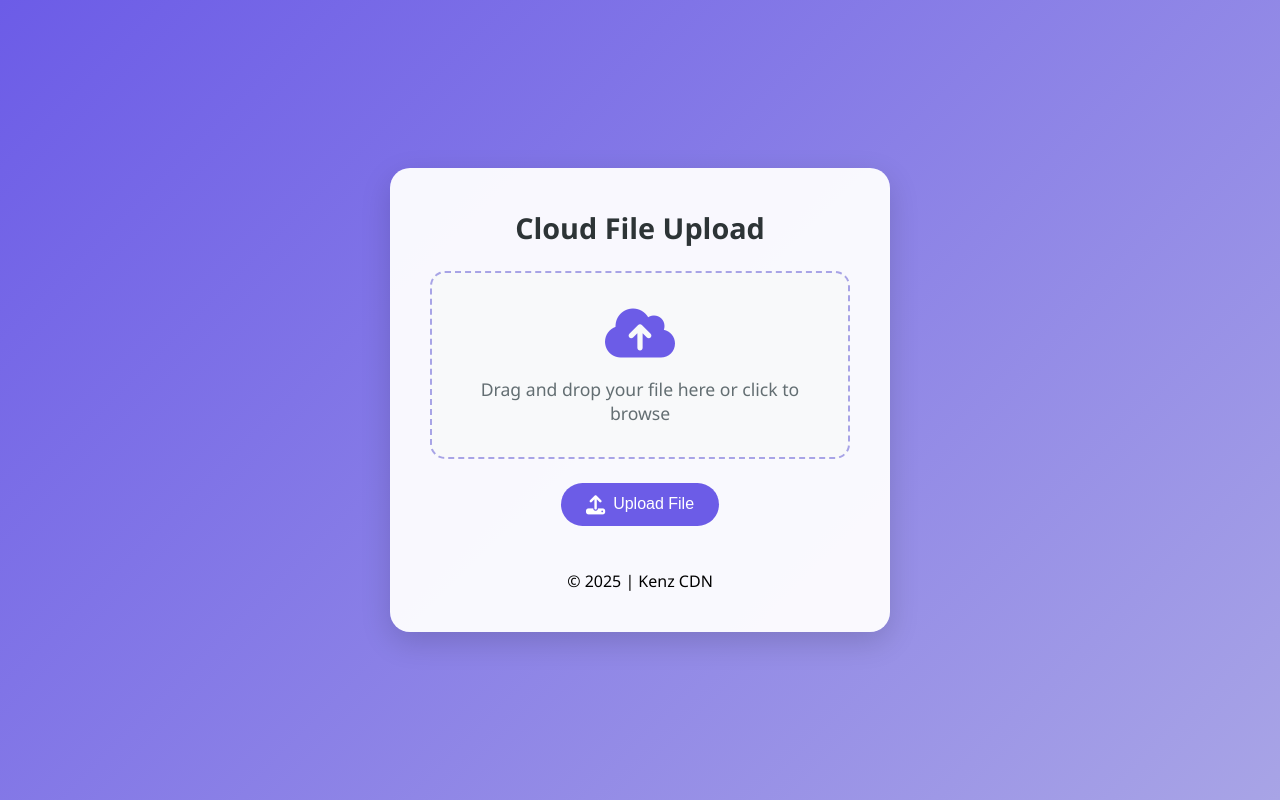
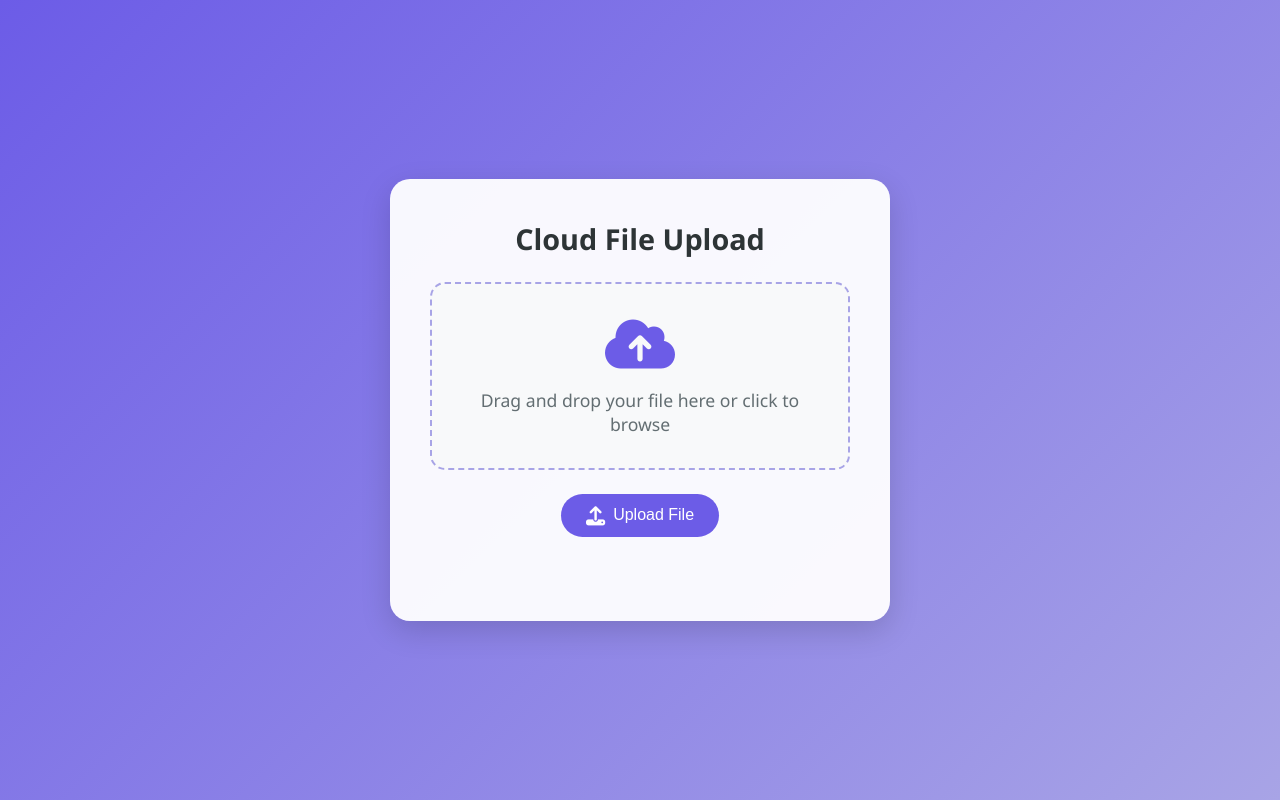
Before and after one commit to alzzhosting/kenz-cloud, a website: page public/index.html in a window 1280 px wide. Drawn offline with Linux system fonts and the light colour scheme.

Commit message:
UPDATE index.html

```diff
--- a/public/index.html
+++ b/public/index.html
@@ -154,9 +154,6 @@
             Upload File
         </button>
         <p id="status"></p>
-        <footer>
-          &copy; 2025 | Kenz CDN
-        </footer>
     </div>
 
     <script src="script.js"></script>
```
